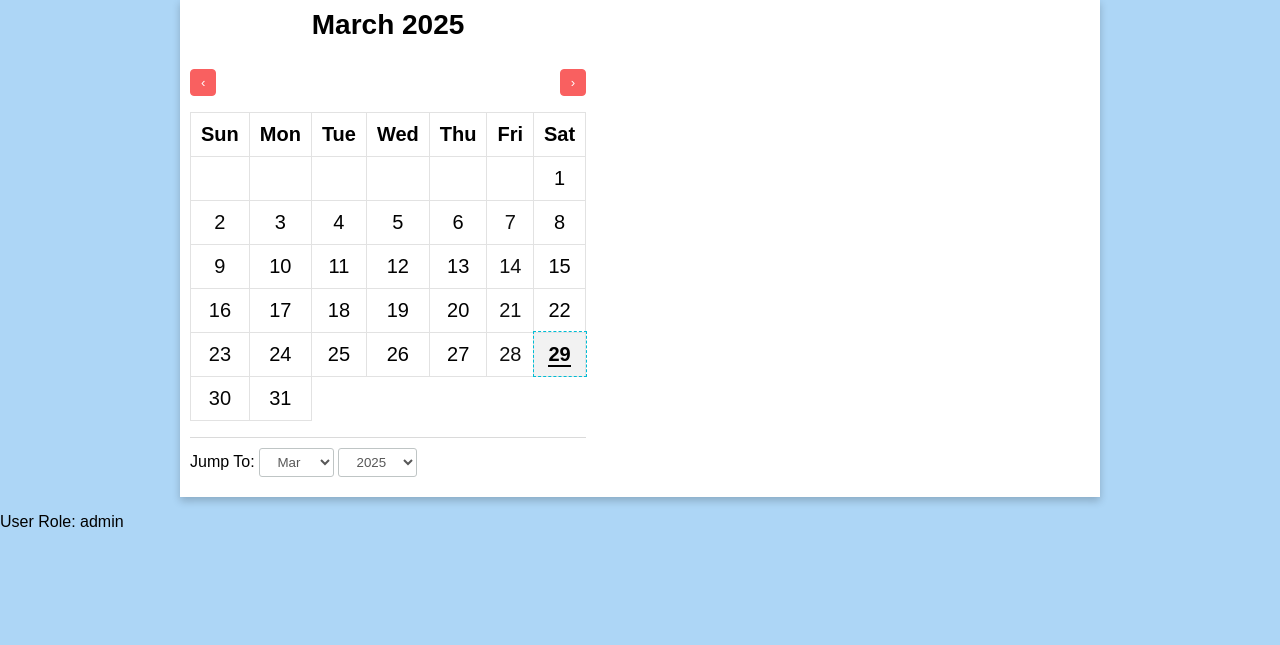
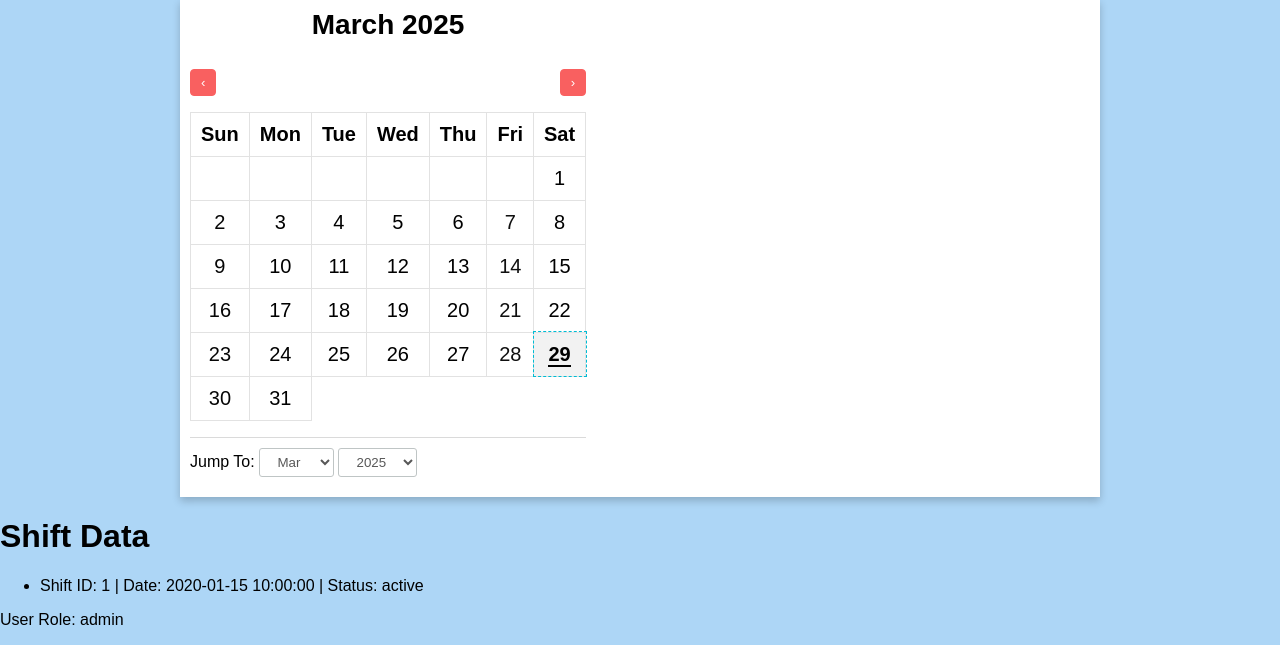
Before and after one commit to AlfieGormley/Teaching-Allocation-System, a Flask app: template templates/ta.html in a window 1280 px wide. Shown: the part 297-942 px from the top of the page. Before the commit the page ends 824 px from the top, so only its background shows below. Run offline with Flask 3, Linux system fonts and the light colour scheme; the visitor is signed in with stand-in values (Sample User, id 1); the template is opened without the code that fills it: most values are stand-ins (such as "Sample title", 1, 10 or a date in 2020).

Commit message:
Shift Data sent to ta.html
A TAs shift data is now sent from the backend to ta.html as formatted_shifts

```diff
--- a/app.py
+++ b/app.py
@@ -87,8 +87,28 @@ def ta():
             "end_time": slot['end_time'].strftime('%H:%M')       # Convert time to HH:MM
         })
 
+    #Collects all shift data for the user_id?
+    shift_docs = list(db.shifts.find({"ta_id": user_id}))
 
-    return render_template('ta.html', skills=skills, availability=availability, availability_data=availability_data, compsci_skills=compsci_skills, role=role)
+    #Format Shift data to send to front end
+    formatted_shifts = []
+    for shift in shift_docs:
+        formatted_shifts.append({
+            "shift_id": shift["_id"],
+            "ta_id": shift["ta_id"],
+            "ml_id": shift["ml_id"],
+            "date": shift["date"],
+            "start_time": shift["start_time"].strftime("%H:%M"),
+            "end_time": shift["end_time"].strftime("%H:%M"),
+            "room": shift["room"],
+            "building": shift["building"],
+            "floor": shift["floor"],
+            "description": shift["description"],
+            "status": shift["status"]
+            })
+
+
+    return render_template('ta.html', skills=skills, availability=availability, availability_data=availability_data, compsci_skills=compsci_skills, role=role, formatted_shifts=formatted_shifts)
 
 @app.route('/ml/')
 @login_required(role="Module Leader")
--- a/templates/ta.html
+++ b/templates/ta.html
@@ -205,6 +205,20 @@
     </div>
 
 
+    <body>
+        <h1>Shift Data</h1>
+
+        {% if formatted_shifts %}
+            <ul>
+                {% for s in formatted_shifts %}
+                    <li>Shift ID: {{ s.shift_id }} | Date: {{ s.date }} | Status: {{ s.status }}</li>
+                {% endfor %}
+            </ul>
+        {% else %}
+            <p>No shift data found.</p>
+        {% endif %}
+
+    </body>
 
 
 
@@ -216,6 +230,8 @@
     <script>
         // This makes the Python availability_data available to JavaScript.
         let availability_data = {{ availability_data | tojson }};
+        // This makes the Python formatted_shifts available to JavaScript.
+        let formatted_shifts = {{ formatted_shifts | tojson }};
     </script>
 
 
```
